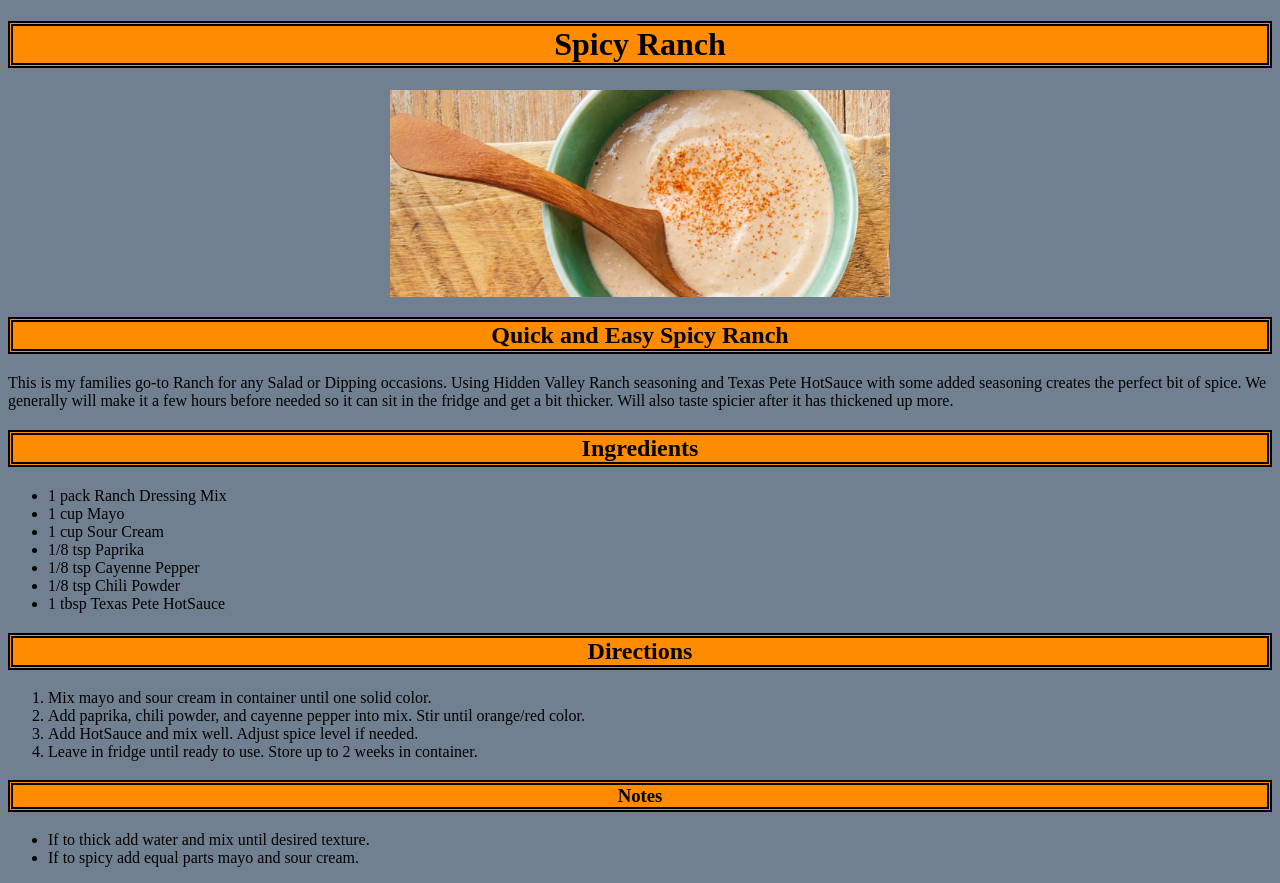
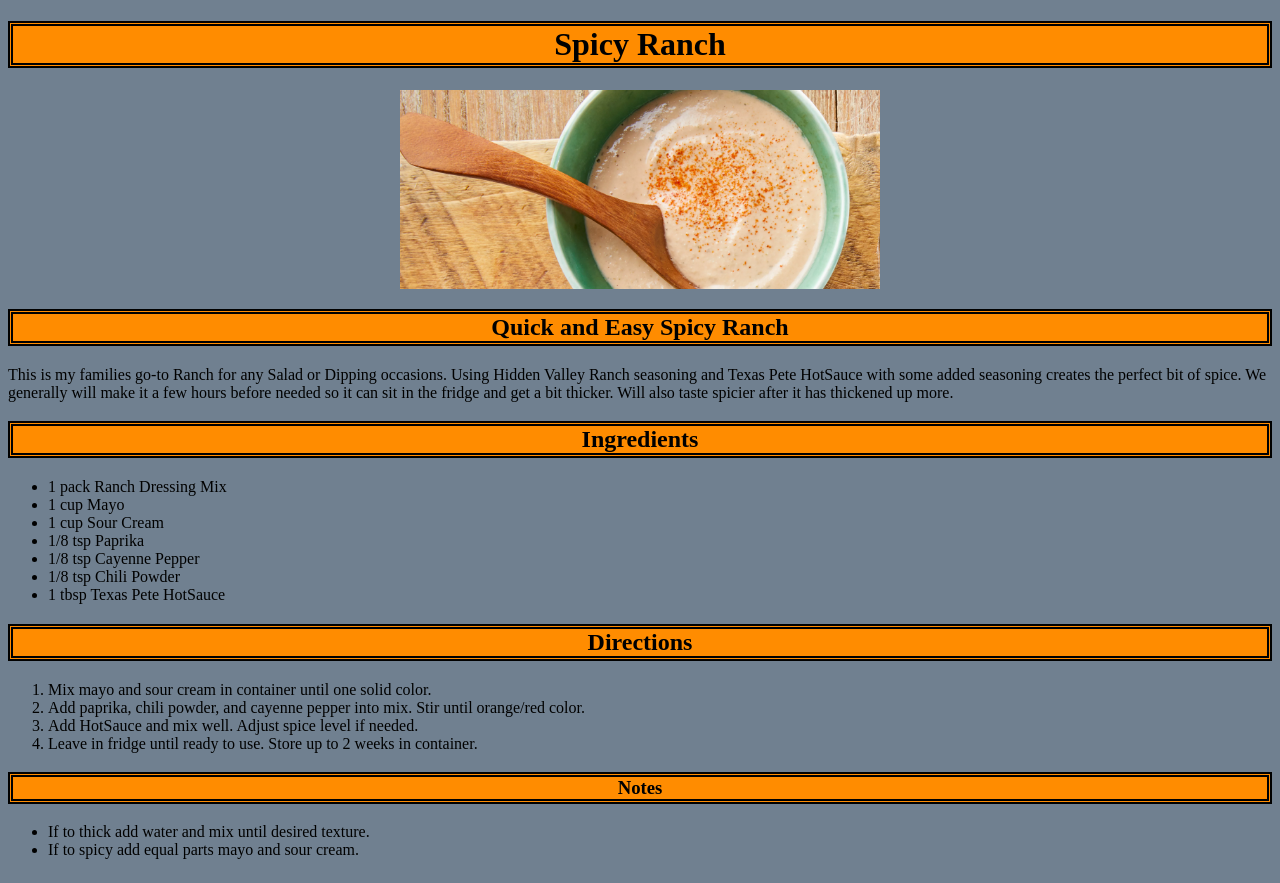
Before and after one commit to Zeequin/odin-recipes, a plain HTML site: page recipes/spicy-ranch.html in a window 1280 px wide. Drawn offline with Linux system fonts and the light colour scheme.

Commit message:
update recipe-img width

```diff
--- a/styles.css
+++ b/styles.css
@@ -27,5 +27,5 @@ body {
 
 .recipe-img {
     height: auto;
-    width: 500px;
+    width: 480px;
 }
```
